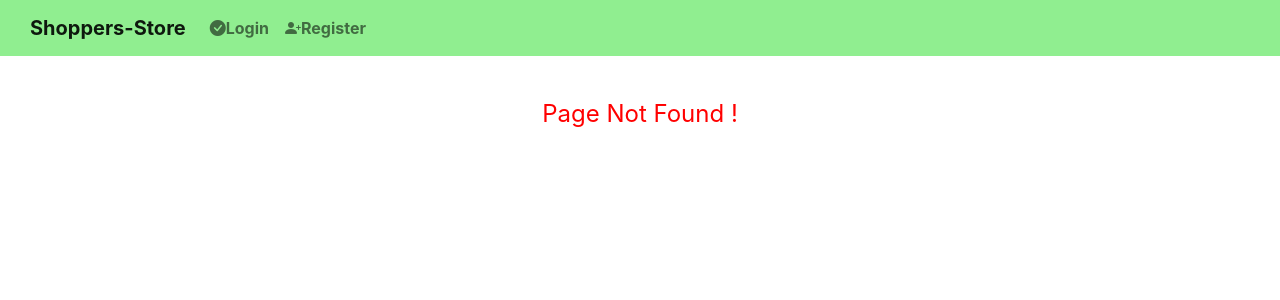
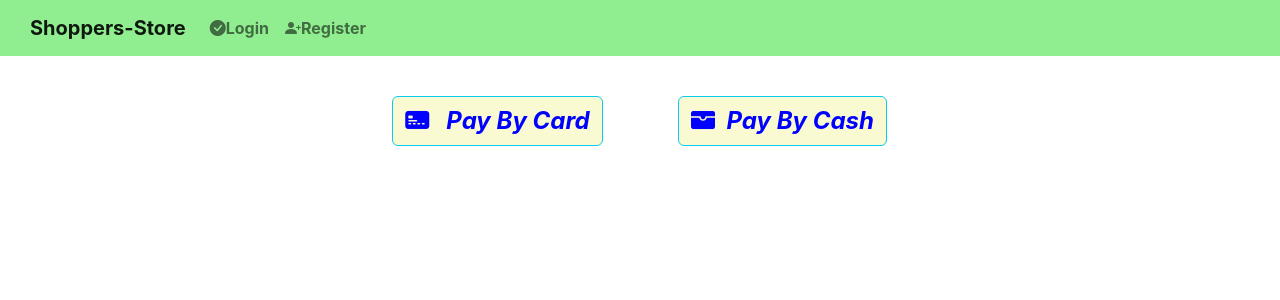
Before and after one commit to Ankithorizon/Shoppers--Store--REACT, a React (Create React App) app: page /payment in a window 1280 px wide. Before the commit this address had no page. Shown: the top 300 px of the page. Built offline with nearby package versions, Linux system fonts and the light colour scheme.

Commit message:
payment-wip1

```diff
--- a/src/App.js
+++ b/src/App.js
@@ -16,6 +16,7 @@ import TextReports from "./components/Reports/TextReports/TextReports";
 import ChartReports from "./components/Reports/ChartReports/ChartReports";
 import Shopping from "./components/Shopping/Shopping";
 import CheckMyCart from "./components/Shopping/CheckMyCart/CheckMyCart";
+import Payment from "./components/Payment/Payment";
 import Header from "./components/Header/Header";
 import Register from "./components/Register/Register";
 import Login from "./components/Login/Login";
@@ -84,6 +85,14 @@ function App() {
                   />
                 }
               />
+              <Route
+                path="/payment"
+                element={
+                  <Payment
+                    cart={cart}
+                  />
+                }
+              />
               <Route path="/register" element={<Register />} />
               <Route path="/login" element={<Login />} />
               <Route path="/un-auth" element={<UnAuth />} />
--- /dev/null
+++ b/src/components/Payment/CCPayment/CCPayment.jsx
@@ -0,0 +1,7 @@
+import React from "react";
+
+const CCPayment = () => {
+  return <div>cc payment</div>;
+};
+
+export default CCPayment;
--- /dev/null
+++ b/src/components/Payment/CashPayment/CashPayment.jsx
@@ -0,0 +1,11 @@
+import React from 'react'
+
+const CashPayment = () => {
+  return (
+    <div>
+      cash payment
+    </div>
+  )
+}
+
+export default CashPayment
--- /dev/null
+++ b/src/components/Payment/Payment.jsx
@@ -0,0 +1,72 @@
+import React, { useState, useEffect } from "react";
+import "./style.css";
+
+import AuthenticationService from "../../services/authentication.service";
+import ProductService from "../../services/product.service";
+
+import { useNavigate } from "react-router-dom";
+
+import { Button, Card } from "react-bootstrap";
+import CashPayment from "./CashPayment/CashPayment";
+import CCPayment from "./CCPayment/CCPayment";
+
+const Payment = ({ cart }) => {
+  const [payByMethod, setPayByMethod] = useState("");
+  const payByCash = () => {
+    setPayByMethod("CASH");
+  };
+  const payByCC = () => {
+    setPayByMethod("CC");
+  };
+  return (
+    <div className="mainContainer">
+      <div className="container">
+        <div className="row">
+          <div className="col-sm-3"></div>
+          <div className="col-sm-6">
+            <div className="row">
+              <div className="col-sm-6">
+                <Button
+                  className="btn btn-info payByBtn"
+                  type="button"
+                  onClick={(e) => payByCC(e)}
+                >
+                  <i className="bi bi-credit-card-2-front-fill"></i>{" "}
+                  &nbsp;&nbsp;Pay By Card
+                </Button>
+              </div>
+              <div className="col-sm-6">
+                <Button
+                  className="btn btn-info payByBtn"
+                  type="button"
+                  onClick={(e) => payByCash(e)}
+                >
+                  <i className="bi bi-wallet-fill"></i>&nbsp;&nbsp;Pay By Cash
+                </Button>
+              </div>
+            </div>
+          </div>
+          <div className="col-sm-3"></div>
+        </div>
+        <div className="row">
+          <div className="col-sm-3"></div>
+          <div className="col-sm-6">
+            {payByMethod === "CASH" && (
+              <div className="payMethodContainer">
+                <CashPayment></CashPayment>
+              </div>
+            )}
+            {payByMethod === "CC" && (
+              <div className="payMethodContainer">
+                <CCPayment></CCPayment>
+              </div>
+            )}
+          </div>
+          <div className="col-sm-3"></div>
+        </div>
+      </div>
+    </div>
+  );
+};
+
+export default Payment;
--- /dev/null
+++ b/src/components/Payment/style.css
@@ -0,0 +1,22 @@
+.mainContainer {
+    padding: 15px;
+}
+
+.payByBtn{
+    font-size: x-large;
+    font-weight: bold;
+    font-style: italic;
+    color: blue;
+    background-color: lightgoldenrodyellow;
+}
+.payMethodContainer{
+    margin: 10px;
+    background-color: lightgoldenrodyellow;
+    font-size: x-large;
+    font-weight: bold;
+    font-style: italic;
+    border: 2px solid blue;
+    border-radius: 20px;
+    padding: 15px;
+    margin-bottom: 10px;
+}
--- a/src/components/Shopping/CheckMyCart/CheckMyCart.jsx
+++ b/src/components/Shopping/CheckMyCart/CheckMyCart.jsx
@@ -65,20 +65,28 @@ const CheckMyCart = ({ cart, action }) => {
     action([...newCart]);
   };
 
-  const checkOut = () => {};
+  const checkOut = () => {
+    navigate("/payment");
+  };
 
   const displayCartHeader = () => {
     return (
       <div className="row">
         <div className="col-sm-2"></div>
-        <div className="col-sm-2">
-          <b>QTY</b>
+        <div className="col-sm-4">
+          <b>
+            <u>QTY</u>
+          </b>
         </div>
         <div className="col-sm-2">
-          <b>PRICE</b>
+          <b>
+            <u>PRICE</u>
+          </b>
         </div>
         <div className="col-sm-2">
-          <b>$ TOTAL</b>
+          <b>
+            <u>$ TOTAL</u>
+          </b>
         </div>
       </div>
     );
@@ -96,7 +104,7 @@ const CheckMyCart = ({ cart, action }) => {
               src={`${productFilePath}/${item.productImage}`}
             />
           </div>
-          <div className="col-sm-2">
+          <div className="col-sm-4">
             <Button
               className="btn btn-info minusBtn"
               onClick={(e) => minusQty(item)}
@@ -123,20 +131,37 @@ const CheckMyCart = ({ cart, action }) => {
       );
     }, this);
 
+  const emptyCart = () => {
+    // remove cart[] from local-storage
+    localStorage.removeItem("my-cart");
+
+    // this will empty cart[] @ App - master component
+    action([]);
+  };
   return (
     <div className="mainContainer">
       <div className="row">
-        <div className="col-sm-2"></div>
-        <div className="col-sm-8">
+        <div className="col-sm-3"></div>
+        <div className="col-sm-6">
           <div className="cartContainer">
+            <div className="row myCart">
+              <div className="col-sm-10">My-Cart</div>
+              <div className="col-sm-2">
+                <Button
+                  className="btn btn-info emptyCartBtn"
+                  onClick={() => emptyCart()}
+                  type="button"
+                >
+                  <i className="bi bi-cart-x"></i>
+                </Button>
+              </div>
+            </div>
             {displayCartHeader()} <p></p>
             <div> {displayCart}</div>
             <div className="cartTotal">
               Cart Total $ {Math.round(cartTotal * 100) / 100}
-              <br />
+              <p></p>
               <span className="amountToPay">
-                Amount To Pay ${amountToPay}
-                &nbsp;&nbsp;
                 {amountToPay > 0 && (
                   <Button
                     className="btn btn-info"
@@ -146,14 +171,14 @@ const CheckMyCart = ({ cart, action }) => {
                     <i className="bi bi-credit-card-2-front-fill"></i>
                     &nbsp;Check Out&nbsp;
                     <i className="bi bi-wallet-fill"></i>
+                    <br />${amountToPay}
                   </Button>
                 )}
               </span>
             </div>
-            <div></div>
           </div>
         </div>
-        <div className="col-sm-2"></div>
+        <div className="col-sm-3"></div>
       </div>
     </div>
   );
--- a/src/components/Shopping/CheckMyCart/style.css
+++ b/src/components/Shopping/CheckMyCart/style.css
@@ -34,3 +34,19 @@
 .plusBtn {
     color : green;
 }
+
+.myCart{
+    color : red;
+    background-color: lightgoldenrodyellow;
+    font-size: x-large;
+    font-weight: bold;
+    font-style: italic;
+    padding: 10px;
+    margin-bottom: 10px;
+}
+
+.emptyCartBtn{
+    color : red;
+    font-size: large;
+    font-weight: bold;
+}
```
Also changed, not shown: src/components/Payment/CCPayment/style.css (added), src/components/Payment/CashPayment/style.css (added).
